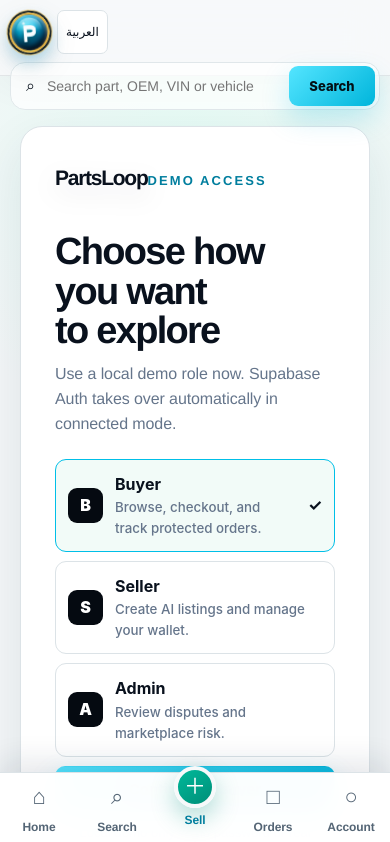
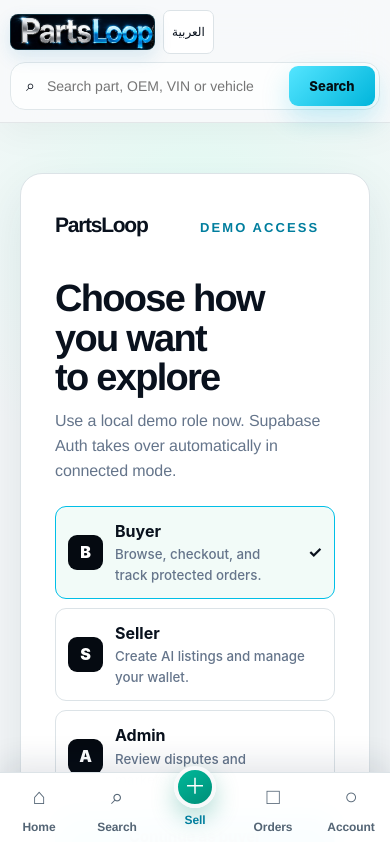
Before and after one commit to libertylightllc-ctrl/partloop, a Next.js app: page /auth/sign-in in a window 390 px wide. Shown: the top 842 px of the page. Built offline with nearby package versions, Linux system fonts and the light colour scheme; no server answers.

Commit message:
Use supplied PartsLoop header artwork

```diff
--- a/app/premium.css
+++ b/app/premium.css
@@ -2282,3 +2282,71 @@ body {
   .brand { font-size: 21px; }
   .brand-mark { width: 39px; height: 39px; }
 }
+
+/* V22 — supplied PartsLoop hero wordmark in the global header */
+.top-nav {
+  grid-template-columns: 235px minmax(320px, 1fr) auto;
+}
+.brand {
+  width: 220px;
+  max-width: 100%;
+  gap: 0;
+  filter: none;
+}
+.brand-wordmark-image {
+  display: block;
+  width: 220px;
+  height: auto;
+  max-height: 54px;
+  object-fit: contain;
+  object-position: left center;
+  border: 1px solid rgba(77, 210, 255, .2);
+  border-radius: 10px;
+  background: #01070d;
+  box-shadow:
+    inset 0 1px 0 rgba(255,255,255,.08),
+    0 7px 18px rgba(0, 113, 176, .13);
+  transition: transform .2s ease, box-shadow .2s ease;
+}
+.brand:hover .brand-wordmark-image {
+  transform: translateY(-1px);
+  box-shadow:
+    inset 0 1px 0 rgba(255,255,255,.1),
+    0 10px 24px rgba(0, 146, 215, .2);
+}
+
+@media (max-width: 1180px) {
+  .top-nav {
+    grid-template-columns: 205px minmax(270px, 1fr) auto;
+  }
+  .brand,
+  .brand-wordmark-image {
+    width: 195px;
+  }
+}
+
+@media (max-width: 780px) {
+  .top-nav {
+    height: auto;
+    min-height: 76px;
+    grid-template-columns: auto minmax(0, 1fr) auto;
+  }
+  .brand,
+  .brand-wordmark-image {
+    width: 170px;
+  }
+  .brand-wordmark-image {
+    max-height: 44px;
+    border-radius: 8px;
+  }
+}
+
+@media (max-width: 480px) {
+  .brand,
+  .brand-wordmark-image {
+    width: 145px;
+  }
+  .brand-wordmark-image {
+    max-height: 38px;
+  }
+}
--- a/components/top-nav.tsx
+++ b/components/top-nav.tsx
@@ -17,8 +17,11 @@ export function TopNav({ locale }: { locale: Locale }) {
       </div>
       <header className="top-nav">
         <Link href="/" className="brand" aria-label="PartsLoop home">
-          <span className="brand-mark">P</span>
-          <span>Parts<span>Loop</span></span>
+          <img
+            className="brand-wordmark-image"
+            src="/partsloop-header-wordmark.png"
+            alt="PartsLoop"
+          />
         </Link>
         <form action="/search" className="nav-search">
           <span aria-hidden="true">⌕</span>
```
Also changed, not shown: public/partsloop-header-wordmark.png (added).
